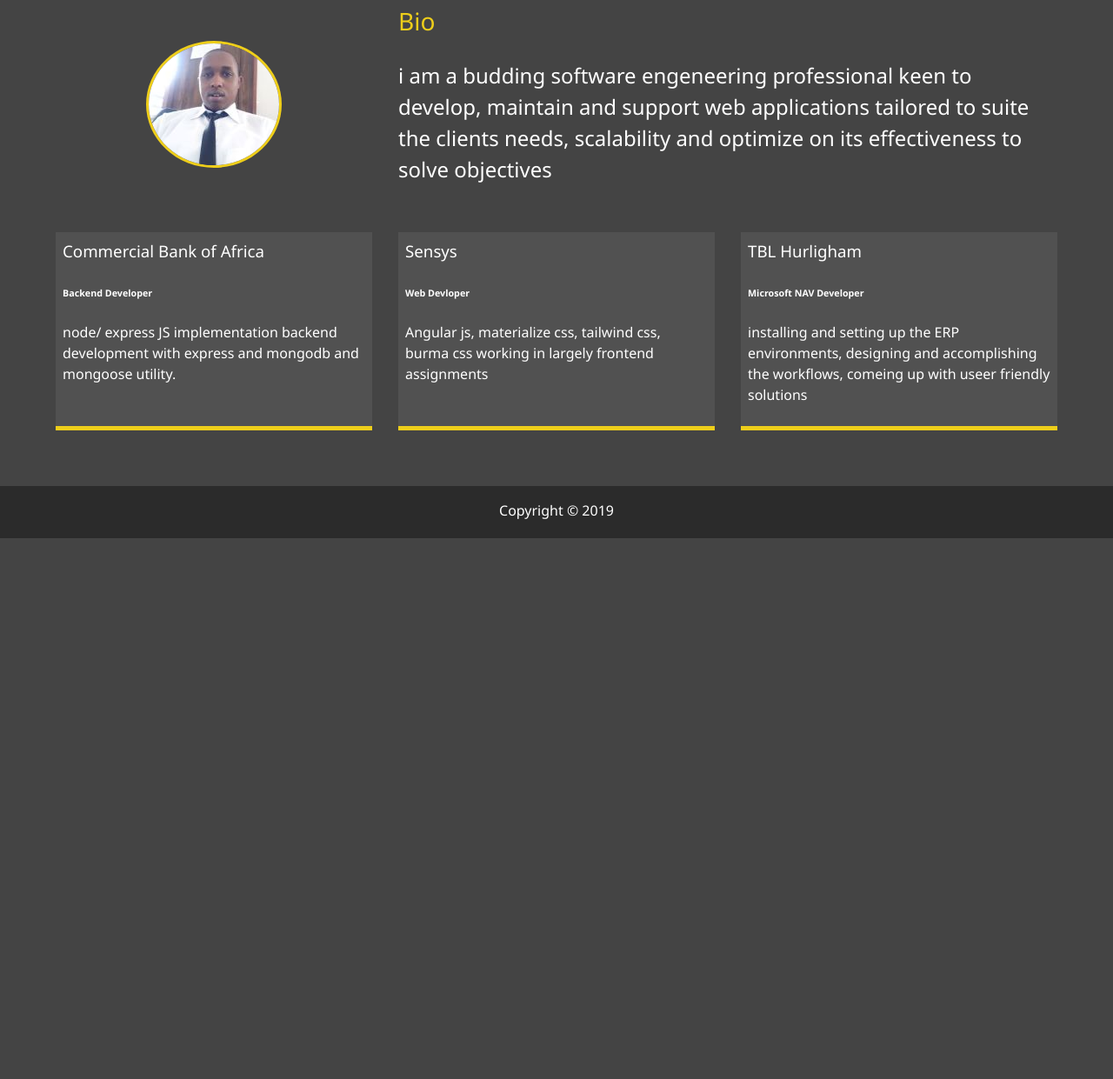
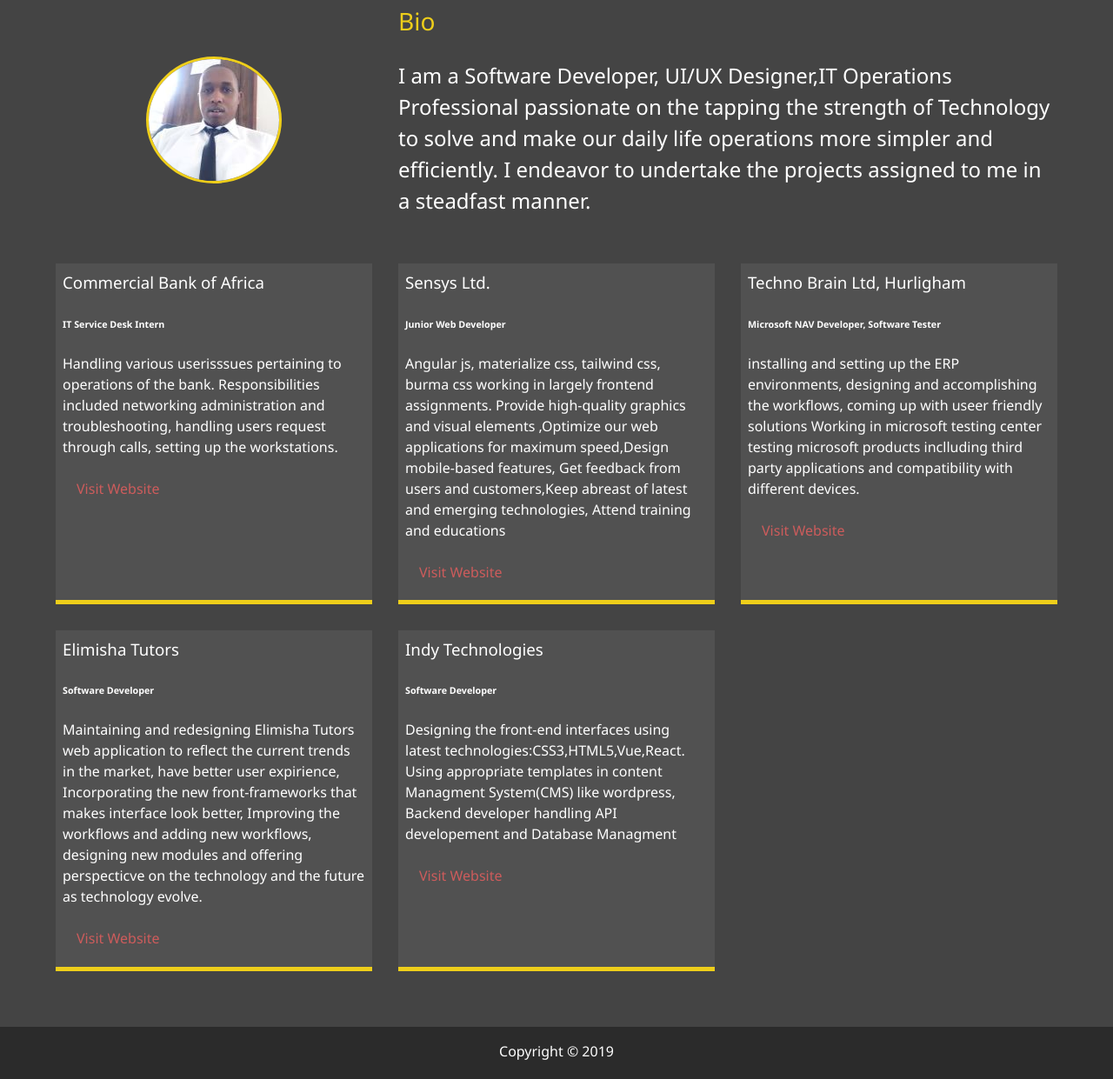
Before and after one commit to alexkimuta95/portfolio, a website: page dist/about.html in a window 1280 px wide. Shown: the part 279-1520 px from the top of the page at 87% size. Before the commit the page ends 898 px from the top, so only its background shows below. Drawn offline with Linux system fonts and the light colour scheme.

Commit message:
latest developments on portfolio

```diff
--- a/dist/about.html
+++ b/dist/about.html
@@ -49,35 +49,66 @@
 
         <div class="bio">
             <h3 class="text-secondary">Bio</h3>
-            <p>i am a budding software engeneering professional keen to
-                develop, maintain and support web applications tailored to
-                suite the clients needs, scalability and optimize on its
-                effectiveness to solve objectives
+            <p>I am a Software Developer, UI/UX Designer,IT Operations Professional passionate on the tapping the strength
+                of Technology to solve and make our daily life operations more simpler and
+                efficiently. I endeavor to undertake the projects assigned to me in a
+                steadfast manner.
             </p>
+
         </div>
         <div class="job job-1">
             <h3>Commercial Bank of Africa</h3>
-            <h6>Backend Developer</h6>
-            <p>node/ express JS implementation
-                backend development with express and mongodb and
-                mongoose utility.
+            <h6>IT Service Desk Intern </h6>
+            <p>Handling various userisssues pertaining to operations of the bank. Responsibilities included
+                networking administration and troubleshooting, handling users request through calls,
+                setting up the workstations.
             </p>
+            <a href="https://ke.ncbagroup.com/" class="btn btn-primary" target="_blank" style="color: indianred;">Visit Website</a>
         </div>
         <div class="job job-2">
-                <h3>Sensys </h3>
-                <h6>Web Devloper</h6>
+                <h3>Sensys Ltd. </h3>
+                <h6>Junior Web Developer</h6>
                 <p> Angular js, materialize css, tailwind css, burma css
-                    working in largely frontend assignments
+                    working in largely frontend assignments. Provide high-quality graphics and visual elements
+                    ,Optimize our web applications for maximum speed,Design mobile-based features,
+                    Get feedback from users and customers,Keep abreast of latest and emerging technologies,
+                    Attend training and educations
                 </p>
+                <a href="http://sensys.co.ke/" class="btn btn-primary" target="_blank" style="color: indianred;">Visit Website</a>
             </div>
             <div class="job job-3">
-                    <h3>TBL Hurligham</h3>
-                    <h6>Microsoft NAV Developer</h6>
+                    <h3>Techno Brain Ltd,  Hurligham</h3>
+                    <h6>Microsoft NAV Developer, Software Tester</h6>
                     <p> installing and setting up the ERP
                         environments, designing and accomplishing the workflows,
-                        comeing up with useer friendly solutions
+                        coming up with useer friendly solutions
+                        Working in microsoft testing center testing microsoft products
+                        inclluding third party applications and compatibility with
+                        different devices.
                     </p>
+                    <a href="https://technobraingroup.com/" class="btn btn-primary" target="_blank" style="color: indianred;">Visit Website</a>
                 </div>
+                <div class="job job-4">
+                    <h3>Elimisha Tutors</h3>
+                    <h6>Software Developer </h6>
+                    <p>Maintaining and redesigning Elimisha Tutors web application to reflect the current trends in the
+                        market, have better user expirience, Incorporating the new front-frameworks that makes  interface
+                        look better, Improving the workflows and adding new  workflows, designing new modules and offering
+                        perspecticve on the technology and the future as technology evolve.
+                    </p>
+                    <a href="https://www.elimishatutors.co.ke/" class="btn btn-primary" target="_blank" style="color: indianred;">Visit Website</a>
+                </div>
+                <div class="job job-5">
+                        <h3>Indy Technologies </h3>
+                        <h6>Software Developer</h6>
+                        <p> Designing the front-end interfaces using latest technologies:CSS3,HTML5,Vue,React.
+                            Using appropriate templates in content Managment System(CMS) like wordpress,
+                            Backend developer handling API developement and Database Managment
+
+                        </p>
+                        <a href="https://indy.co.ke/" class="btn btn-primary" target="_blank" style="color: indianred;">Visit Website</a>
+                    </div>
+
     </div>
   </main>
 
```
Also changed, not shown: dist/contact.html (+3 -3 lines), dist/index.html (+1 -1 lines), dist/work.html (+32 -14 lines), dist/img/projects/ban.PNG (added), dist/img/projects/ban1.PNG (added), dist/img/projects/ban2.PNG (added), dist/img/projects/bare.PNG (added), dist/img/projects/kiz.PNG (added), dist/img/projects/ofir.PNG (added), dist/img/projects/sens.PNG (added), dist/img/projects/simp.PNG (added), dist/img/projects/water.PNG (added).
